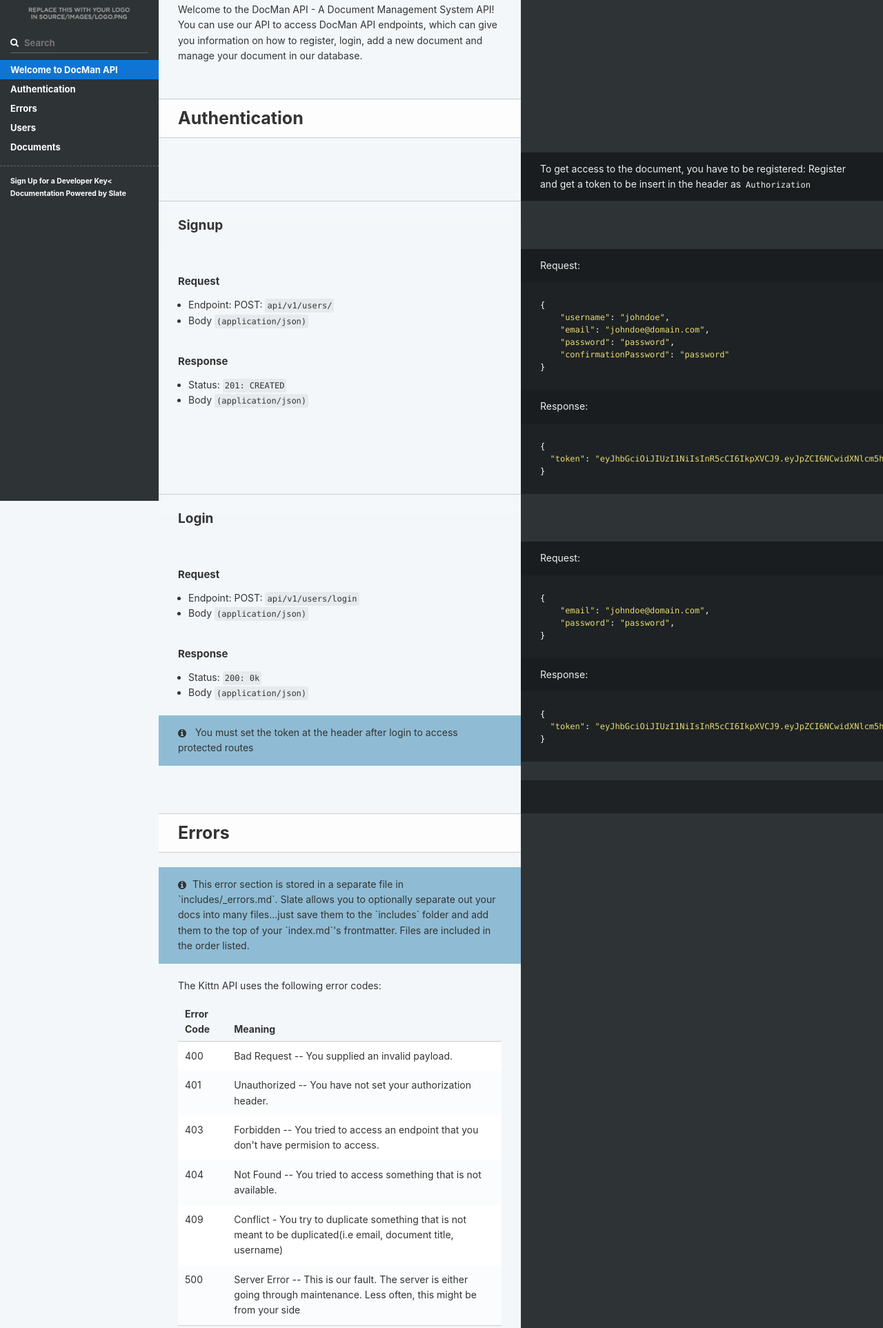
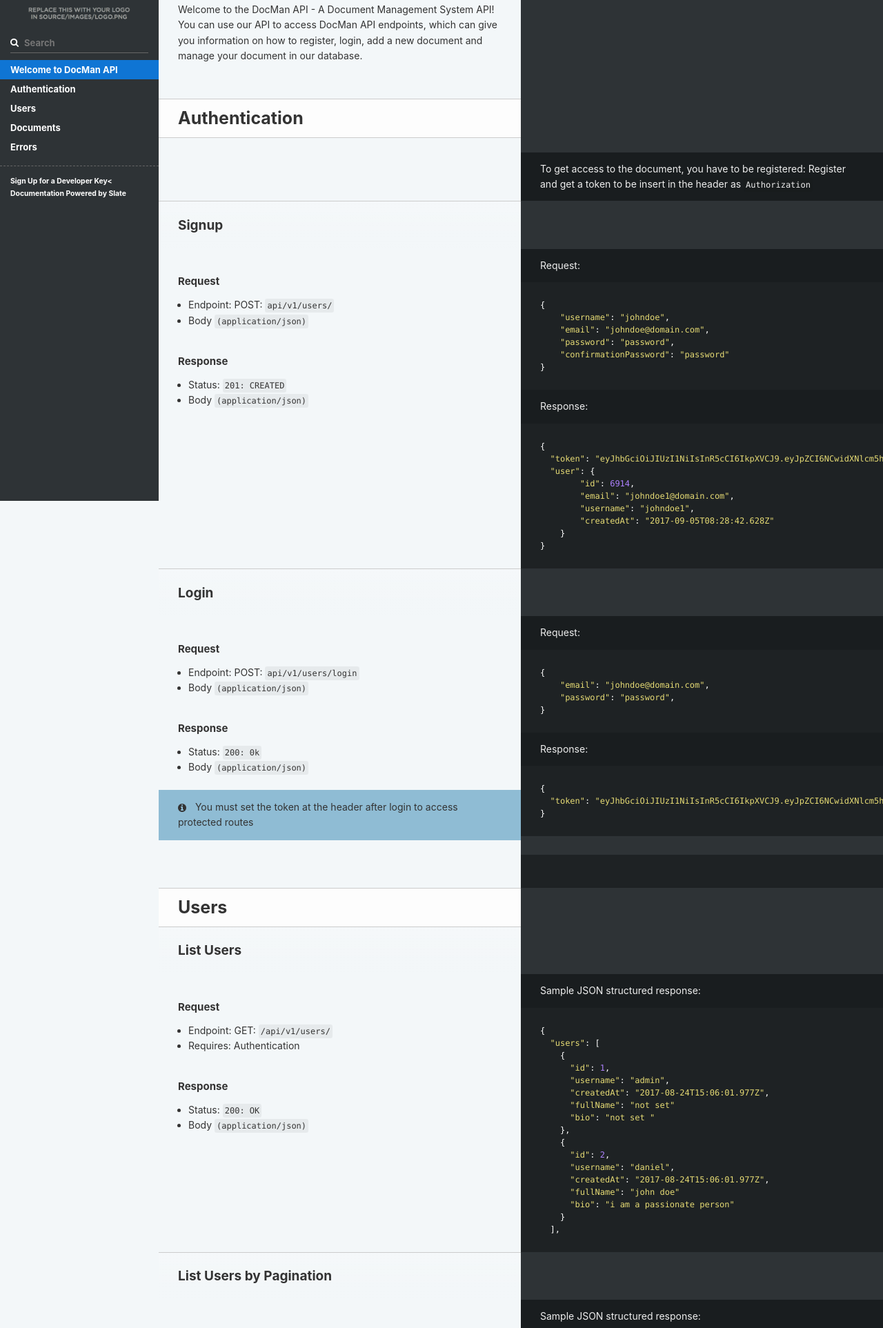
Before and after one commit to andela-obamidele/docman, a website: page public/index.html in a window 1280 px wide. Shown: the part 74-1999 px from the top of the page at 69% size. Drawn offline with Linux system fonts and the light colour scheme.

Commit message:
update slate documentation

```diff
--- a/public/index.html
+++ b/public/index.html
@@ -233,9 +233,6 @@
               </ul>
           </li>
           <li>
-            <a href="#errors" class="toc-h1 toc-link" data-title="Errors">Errors</a>
-          </li>
-          <li>
             <a href="#users" class="toc-h1 toc-link" data-title="Users">Users</a>
               <ul class="toc-list-h2">
                   <li>
@@ -277,7 +274,7 @@
                     <a href="#get-one-documents" class="toc-h2 toc-link" data-title="Documents">Get One Documents</a>
                   </li>
                   <li>
-                    <a href="#list-user-documents" class="toc-h2 toc-link" data-title="Documents">List User Documents</a>
+                    <a href="#list-user-39-s-documents" class="toc-h2 toc-link" data-title="Documents">List User's Documents</a>
                   </li>
                   <li>
                     <a href="#delete-document" class="toc-h2 toc-link" data-title="Documents">Delete Document</a>
@@ -292,6 +289,9 @@
                     <a href="#list-docuemnts-by-pagination" class="toc-h2 toc-link" data-title="Documents">List Docuemnts By Pagination</a>
                   </li>
               </ul>
+          </li>
+          <li>
+            <a href="#errors" class="toc-h1 toc-link" data-title="Errors">Errors</a>
           </li>
       </div>
         <ul class="toc-footer">
@@ -324,7 +324,13 @@ Register and get a token to be insert in the header as <code>Authorization</code
 <p>Response:</p>
 </blockquote>
 <pre class="highlight javascript tab-javascript"><code><span class="p">{</span>
-  <span class="s2">"token"</span><span class="p">:</span> <span class="s2">"eyJhbGciOiJIUzI1NiIsInR5cCI6IkpXVCJ9.eyJpZCI6NCwidXNlcm5hbWUiOiJrZW5wYWNoaSIsInJvbGVJZCI6MiwiaWF0IjoxNDk2MDAxNTE4LCJleHAiOjE0OTY2MDYzMTh9.GjmEBd_9LH9b_Gdabgdfit2HfkFBZfPshquUnAmRXV8"</span>
+  <span class="s2">"token"</span><span class="p">:</span> <span class="s2">"eyJhbGciOiJIUzI1NiIsInR5cCI6IkpXVCJ9.eyJpZCI6NCwidXNlcm5hbWUiOiJrZW5wYWNoaSIsInJvbGVJZCI6MiwiaWF0IjoxNDk2MDAxNTE4LCJleHAiOjE0OTY2MDYzMTh9.GjmEBd_9LH9b_Gdabgdfit2HfkFBZfPshquUnAmRXV8"</span><span class="p">,</span>
+  <span class="s2">"user"</span><span class="p">:</span> <span class="p">{</span>
+        <span class="s2">"id"</span><span class="p">:</span> <span class="mi">6914</span><span class="p">,</span>
+        <span class="s2">"email"</span><span class="p">:</span> <span class="s2">"johndoe1@domain.com"</span><span class="p">,</span>
+        <span class="s2">"username"</span><span class="p">:</span> <span class="s2">"johndoe1"</span><span class="p">,</span>
+        <span class="s2">"createdAt"</span><span class="p">:</span> <span class="s2">"2017-09-05T08:28:42.628Z"</span>
+    <span class="p">}</span>
 <span class="p">}</span>
 </code></pre><h3 id='request'>Request</h3>
 <ul>
@@ -365,43 +371,7 @@ Register and get a token to be insert in the header as <code>Authorization</code
 <aside class="notice">
 You must set the token at the header after login to access protected routes
 </aside>
-<pre class="highlight plaintext"><code></code></pre><h1 id='errors'>Errors</h1>
-<aside class="notice">This error section is stored in a separate file in `includes/_errors.md`. Slate allows you to optionally separate out your docs into many files...just save them to the `includes` folder and add them to the top of your `index.md`'s frontmatter. Files are included in the order listed.</aside>
-
-<p>The Kittn API uses the following error codes:</p>
-
-<table><thead>
-<tr>
-<th>Error Code</th>
-<th>Meaning</th>
-</tr>
-</thead><tbody>
-<tr>
-<td>400</td>
-<td>Bad Request -- You supplied an invalid payload.</td>
-</tr>
-<tr>
-<td>401</td>
-<td>Unauthorized -- You have not set your authorization header.</td>
-</tr>
-<tr>
-<td>403</td>
-<td>Forbidden -- You tried to access an endpoint that you don&#39;t have permision to access.</td>
-</tr>
-<tr>
-<td>404</td>
-<td>Not Found -- You tried to access something that is not available.</td>
-</tr>
-<tr>
-<td>409</td>
-<td>Conflict - You try to duplicate something that is not meant to be duplicated(i.e email, document title, username)</td>
-</tr>
-<tr>
-<td>500</td>
-<td>Server Error -- This is our fault. The server is either going through maintenance. Less often, this might be from your side</td>
-</tr>
-</tbody></table>
-<h1 id='users'>Users</h1><h2 id='list-users'>List Users</h2>
+<pre class="highlight plaintext"><code></code></pre><h1 id='users'>Users</h1><h2 id='list-users'>List Users</h2>
 <blockquote>
 <p>Sample JSON structured response:</p>
 </blockquote>
@@ -409,7 +379,6 @@ You must set the token at the header after login to access protected routes
   <span class="s2">"users"</span><span class="p">:</span> <span class="p">[</span>
     <span class="p">{</span>
       <span class="s2">"id"</span><span class="p">:</span> <span class="mi">1</span><span class="p">,</span>
-      <span class="s2">"email"</span><span class="p">:</span> <span class="s2">"admin@admin.com"</span><span class="p">,</span>
       <span class="s2">"username"</span><span class="p">:</span> <span class="s2">"admin"</span><span class="p">,</span>
       <span class="s2">"createdAt"</span><span class="p">:</span> <span class="s2">"2017-08-24T15:06:01.977Z"</span><span class="p">,</span>
       <span class="s2">"fullName"</span><span class="p">:</span> <span class="s2">"not set"</span>
@@ -417,7 +386,6 @@ You must set the token at the header after login to access protected routes
     <span class="p">},</span>
     <span class="p">{</span>
       <span class="s2">"id"</span><span class="p">:</span> <span class="mi">2</span><span class="p">,</span>
-      <span class="s2">"email"</span><span class="p">:</span> <span class="s2">"daniel@gmail.com"</span><span class="p">,</span>
       <span class="s2">"username"</span><span class="p">:</span> <span class="s2">"daniel"</span><span class="p">,</span>
       <span class="s2">"createdAt"</span><span class="p">:</span> <span class="s2">"2017-08-24T15:06:01.977Z"</span><span class="p">,</span>
       <span class="s2">"fullName"</span><span class="p">:</span> <span class="s2">"john doe"</span>
@@ -448,7 +416,6 @@ You must set the token at the header after login to access protected routes
     <span class="s2">"users"</span><span class="p">:</span> <span class="p">[</span>
         <span class="p">{</span>
             <span class="s2">"id"</span><span class="p">:</span> <span class="mi">992</span><span class="p">,</span>
-            <span class="s2">"email"</span><span class="p">:</span> <span class="s2">"janejanet@mail.com"</span><span class="p">,</span>
             <span class="s2">"createdAt"</span><span class="p">:</span> <span class="s2">"2017-08-24T15:52:02.119Z"</span><span class="p">,</span>
             <span class="s2">"username"</span><span class="p">:</span> <span class="s2">"janejanet"</span><span class="p">,</span>
             <span class="s2">"fullName"</span><span class="p">:</span> <span class="s2">"jane janet"</span>
@@ -456,14 +423,13 @@ You must set the token at the header after login to access protected routes
         <span class="p">},</span>
         <span class="p">{</span>
             <span class="s2">"id"</span><span class="p">:</span> <span class="mi">993</span><span class="p">,</span>
-            <span class="s2">"email"</span><span class="p">:</span> <span class="s2">"johndoe@domain.com"</span><span class="p">,</span>
             <span class="s2">"createdAt"</span><span class="p">:</span> <span class="s2">"2017-08-24T15:52:34.654Z"</span><span class="p">,</span>
             <span class="s2">"username"</span><span class="p">:</span> <span class="s2">"johndoe"</span><span class="p">,</span>
             <span class="s2">"fullName"</span><span class="p">:</span> <span class="s2">"john doe"</span>
             <span class="s2">"bio"</span><span class="p">:</span> <span class="s2">"not set"</span>
         <span class="p">}</span>
     <span class="p">]</span>
-<span class="p">}</span><span class="err">Ï</span>
+<span class="p">}</span>
 </code></pre><h3 id='request-2'>Request</h3>
 <ul>
 <li>Endpoint: GET: <code>api/v1/users/?limit=2&amp;offset=0</code></li>
@@ -508,7 +474,13 @@ You must set the token at the header after login to access protected routes
 <p>Response:</p>
 </blockquote>
 <pre class="highlight javascript tab-javascript"><code><span class="p">{</span>
-  <span class="s2">"token"</span><span class="p">:</span> <span class="s2">"eyJhbGciOiJIUzI1NiIsInR5cCI6IkpXVCJ9.eyJpZCI6NCwidXNlcm5hbWUiOiJrZW5wYWNoaSIsInJvbGVJZCI6MiwiaWF0IjoxNDk2MDAxNTE4LCJleHAiOjE0OTY2MDYzMTh9.GjmEBd_9LH9b_Gdabgdfit2HfkFBZfPshquUnAmRXV8"</span>
+  <span class="s2">"token"</span><span class="p">:</span> <span class="s2">"eyJhbGciOiJIUzI1NiIsInR5cCI6IkpXVCJ9.eyJpZCI6NCwidXNlcm5hbWUiOiJrZW5wYWNoaSIsInJvbGVJZCI6MiwiaWF0IjoxNDk2MDAxNTE4LCJleHAiOjE0OTY2MDYzMTh9.GjmEBd_9LH9b_Gdabgdfit2HfkFBZfPshquUnAmRXV8"</span><span class="p">,</span>
+  <span class="s2">"user"</span><span class="p">:</span> <span class="p">{</span>
+        <span class="s2">"id"</span><span class="p">:</span> <span class="mi">6914</span><span class="p">,</span>
+        <span class="s2">"email"</span><span class="p">:</span> <span class="s2">"johndoe1@domain.com"</span><span class="p">,</span>
+        <span class="s2">"username"</span><span class="p">:</span> <span class="s2">"johndoe1"</span><span class="p">,</span>
+        <span class="s2">"createdAt"</span><span class="p">:</span> <span class="s2">"2017-09-05T08:28:42.628Z"</span>
+  <span class="p">}</span>
 <span class="p">}</span>
 </code></pre><h3 id='request-3'>Request</h3>
 <ul>
@@ -561,7 +533,6 @@ You must set the token at the header after login to access protected routes
 </blockquote>
 <pre class="highlight javascript tab-javascript"><code><span class="p">{</span>
     <span class="s2">"id"</span><span class="p">:</span> <span class="mi">992</span><span class="p">,</span>
-    <span class="s2">"email"</span><span class="p">:</span> <span class="s2">"sneakers@mail.com"</span><span class="p">,</span>
     <span class="s2">"username"</span><span class="p">:</span> <span class="s2">"sneakers"</span><span class="p">,</span>
     <span class="s2">"createdAt"</span><span class="p">:</span> <span class="s2">"2017-08-24T15:52:02.119Z"</span><span class="p">,</span>
     <span class="s2">"fullName"</span><span class="p">:</span> <span class="s2">"not set"</span><span class="p">,</span>
@@ -637,7 +608,6 @@ Response:</p>
     <span class="s2">"users"</span><span class="p">:</span> <span class="p">[</span>
         <span class="p">{</span>
             <span class="s2">"id"</span><span class="p">:</span> <span class="mi">994</span><span class="p">,</span>
-            <span class="s2">"email"</span><span class="p">:</span> <span class="s2">"johndoe@domain.com"</span><span class="p">,</span>
             <span class="s2">"createdAt"</span><span class="p">:</span> <span class="s2">"2017-08-24T16:53:15.000Z"</span><span class="p">,</span>
             <span class="s2">"username"</span><span class="p">:</span> <span class="s2">"johndoe"</span><span class="p">,</span>
             <span class="s2">"fullName"</span><span class="p">:</span> <span class="s2">"not set"</span><span class="p">,</span>
@@ -787,7 +757,7 @@ The admin can see all documents except your private documents</p>
 <li>Status: <code>200: 0k</code></li>
 <li>Body <code>(application/json)</code></li>
 </ul>
-<h2 id='list-user-documents'>List User Documents</h2>
+<h2 id='list-user-39-s-documents'>List User&#39;s Documents</h2>
 <blockquote>
 <p>Response:</p>
 </blockquote>
@@ -992,6 +962,42 @@ The admin can see all documents except your private documents</p>
         &quot;pageCount&quot;: 1,
         &quot;pageSize&quot;: 2
 }</p>
+<h1 id='errors'>Errors</h1>
+<aside class="notice">This error section is stored in a separate file in `includes/_errors.md`. Slate allows you to optionally separate out your docs into many files...just save them to the `includes` folder and add them to the top of your `index.md`'s frontmatter. Files are included in the order listed.</aside>
+
+<p>The Kittn API uses the following error codes:</p>
+
+<table><thead>
+<tr>
+<th>Error Code</th>
+<th>Meaning</th>
+</tr>
+</thead><tbody>
+<tr>
+<td>400</td>
+<td>Bad Request -- You supplied an invalid payload.</td>
+</tr>
+<tr>
+<td>401</td>
+<td>Unauthorized -- You have not set your authorization header.</td>
+</tr>
+<tr>
+<td>403</td>
+<td>Forbidden -- You tried to access an endpoint that you don&#39;t have permision to access.</td>
+</tr>
+<tr>
+<td>404</td>
+<td>Not Found -- You tried to access something that is not available.</td>
+</tr>
+<tr>
+<td>409</td>
+<td>Conflict - You try to duplicate something that is not meant to be duplicated(i.e email, document title, username)</td>
+</tr>
+<tr>
+<td>500</td>
+<td>Server Error -- This is our fault. The server is either going through maintenance. Less often, this might be from your side</td>
+</tr>
+</tbody></table>
 
       </div>
       <div class="dark-box">
```
